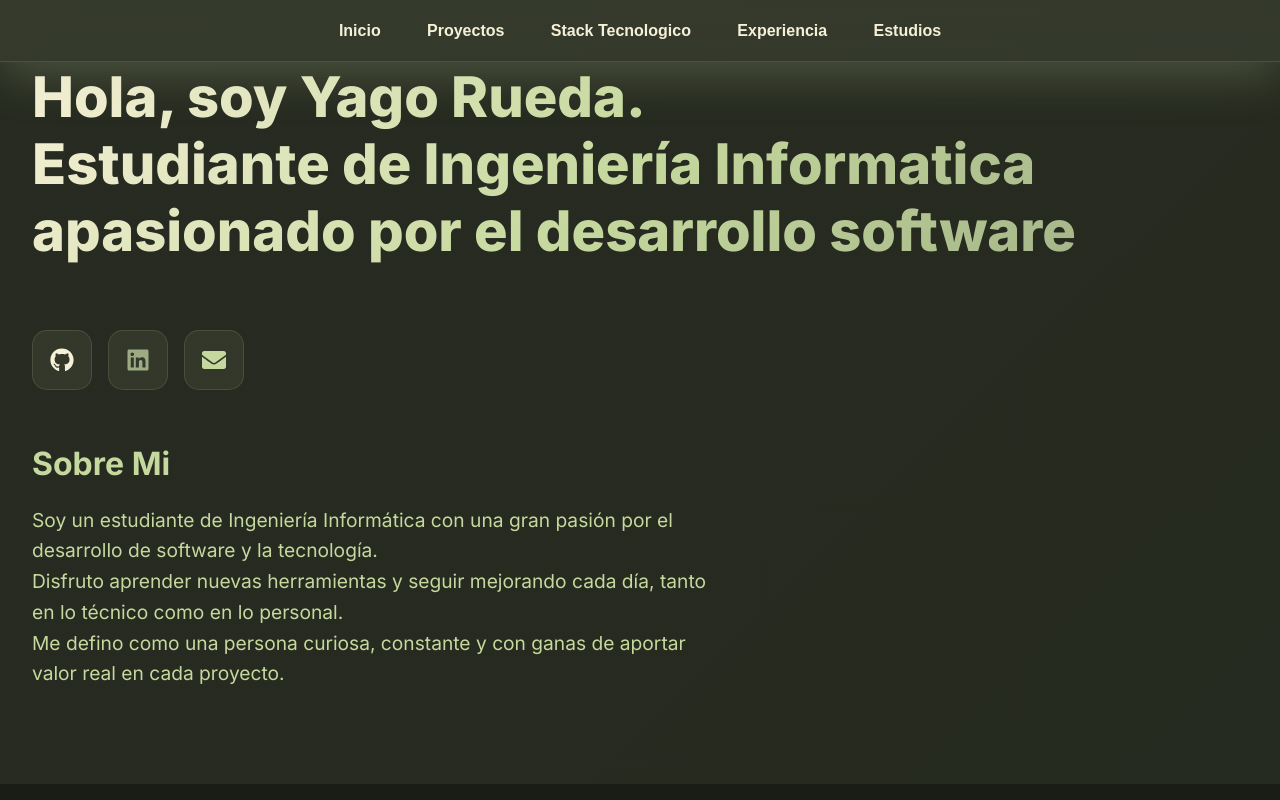
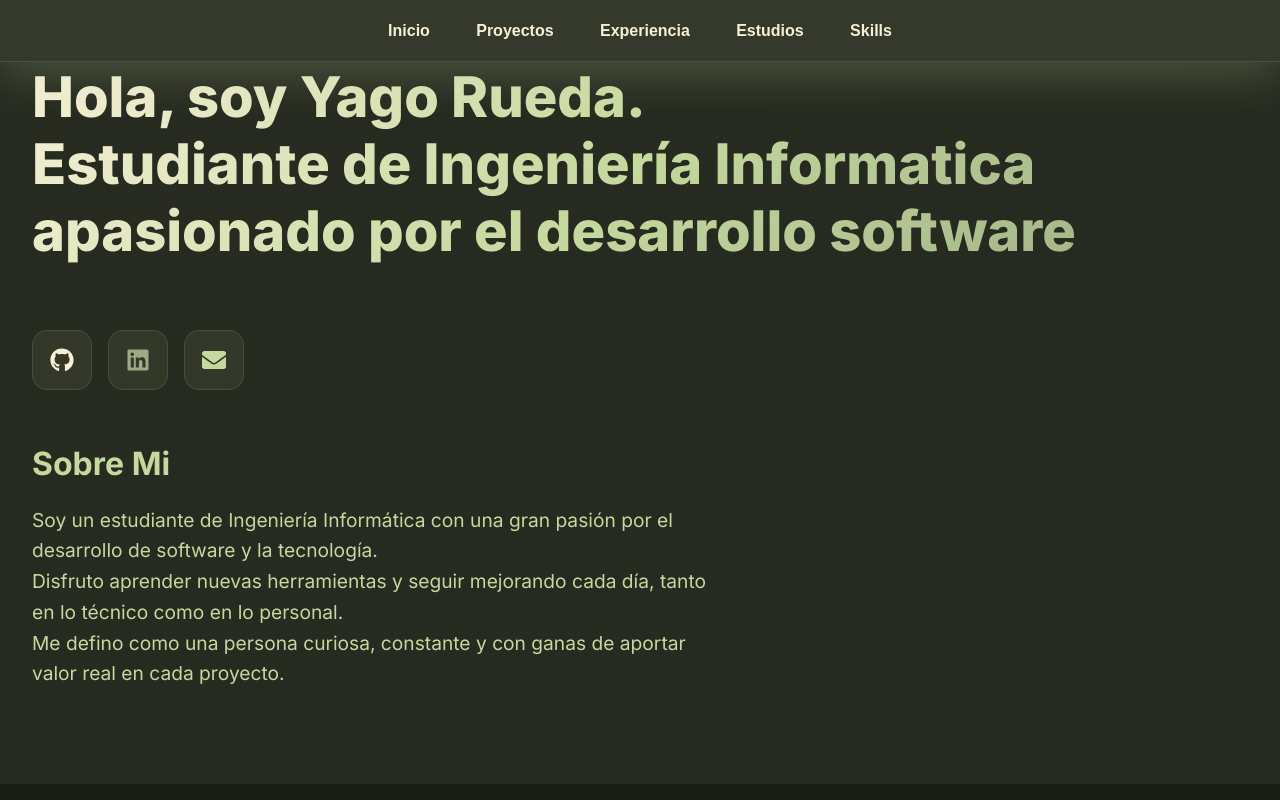
Before and after one commit to Yago-Rueda-24/Portfolio, a React (Vite) app: page /#/ in a window 1280 px wide. Shown: the top 800 px of the page. Built offline with nearby package versions, Linux system fonts and the light colour scheme.

Commit message:
Se ha movido la sección de stack al final y se ha renombrado como skills

```diff
--- a/src/components/Navbar.jsx
+++ b/src/components/Navbar.jsx
@@ -12,9 +12,9 @@ function Navbar() {
     <nav className="navbar">
       <button onClick={() => scrollToSection('home')}>Inicio</button>
       <button onClick={() => scrollToSection('projects')}>Proyectos</button>
-      <button onClick={() => scrollToSection('stackTecnologico')}>Stack Tecnologico</button>
       <button onClick={() => scrollToSection('experience')}>Experiencia</button>
       <button onClick={() => scrollToSection('estudios')}>Estudios</button>
+      <button onClick={() => scrollToSection('skills')}>Skills</button>
     </nav>
   );
 }
--- a/src/pages/Home.jsx
+++ b/src/pages/Home.jsx
@@ -79,24 +79,6 @@ export default function Home() {
                 </div>
             </section>
 
-            <section id="stackTecnologico" className="section">
-                <h1> Stack Tecnológico</h1>
-                <p>Estas son algunas de las tecnologías con las que suelo trabajar:</p>
-                <div className="technologies">
-                    <TechStack name={"Java"} logoUrl={"https://cdn.jsdelivr.net/gh/devicons/devicon@latest/icons/java/java-original.svg"}></TechStack>
-                    <TechStack name={"Springboot"} logoUrl={"https://cdn.jsdelivr.net/gh/devicons/devicon@latest/icons/spring/spring-original.svg"}></TechStack>
-                    <TechStack name={"TypeScript"} logoUrl={"https://cdn.jsdelivr.net/gh/devicons/devicon@latest/icons/typescript/typescript-original.svg"}></TechStack>
-                    <TechStack name={"NestJS"} logoUrl={"https://cdn.jsdelivr.net/gh/devicons/devicon@latest/icons/nestjs/nestjs-original.svg"}></TechStack>
-                    <TechStack name={"Sql"} logoUrl={"https://cdn.jsdelivr.net/gh/devicons/devicon@latest/icons/postgresql/postgresql-original.svg"}></TechStack>
-                    <TechStack name={"Python"} logoUrl={"https://cdn.jsdelivr.net/gh/devicons/devicon@latest/icons/python/python-original.svg"}></TechStack>
-                    <TechStack name={"C/C++"} logoUrl={"https://cdn.jsdelivr.net/gh/devicons/devicon@latest/icons/cplusplus/cplusplus-original.svg"}></TechStack>
-                    <TechStack name={"HTML5"} logoUrl={"https://cdn.jsdelivr.net/gh/devicons/devicon@latest/icons/html5/html5-original.svg"}></TechStack>
-                    <TechStack name={"CSS"} logoUrl={"https://cdn.jsdelivr.net/gh/devicons/devicon@latest/icons/css3/css3-original.svg"}></TechStack>
-                    <TechStack name={"JavaScript"} logoUrl={"https://cdn.jsdelivr.net/gh/devicons/devicon@latest/icons/javascript/javascript-plain.svg"}></TechStack>
-                    <TechStack name={"React"} logoUrl={"https://cdn.jsdelivr.net/gh/devicons/devicon@latest/icons/react/react-original.svg"}></TechStack>
-
-                </div>
-            </section>
 
             <section id="experience" className="section">
                 <h1>Experiencia</h1>
@@ -119,6 +101,24 @@ export default function Home() {
 
             </section>
 
+            <section id="skills" className="section">
+                <h1>Skills</h1>
+                <div className="technologies">
+                    <TechStack name={"Java"} logoUrl={"https://cdn.jsdelivr.net/gh/devicons/devicon@latest/icons/java/java-original.svg"}></TechStack>
+                    <TechStack name={"Springboot"} logoUrl={"https://cdn.jsdelivr.net/gh/devicons/devicon@latest/icons/spring/spring-original.svg"}></TechStack>
+                    <TechStack name={"TypeScript"} logoUrl={"https://cdn.jsdelivr.net/gh/devicons/devicon@latest/icons/typescript/typescript-original.svg"}></TechStack>
+                    <TechStack name={"NestJS"} logoUrl={"https://cdn.jsdelivr.net/gh/devicons/devicon@latest/icons/nestjs/nestjs-original.svg"}></TechStack>
+                    <TechStack name={"Sql"} logoUrl={"https://cdn.jsdelivr.net/gh/devicons/devicon@latest/icons/postgresql/postgresql-original.svg"}></TechStack>
+                    <TechStack name={"Python"} logoUrl={"https://cdn.jsdelivr.net/gh/devicons/devicon@latest/icons/python/python-original.svg"}></TechStack>
+                    <TechStack name={"C/C++"} logoUrl={"https://cdn.jsdelivr.net/gh/devicons/devicon@latest/icons/cplusplus/cplusplus-original.svg"}></TechStack>
+                    <TechStack name={"HTML5"} logoUrl={"https://cdn.jsdelivr.net/gh/devicons/devicon@latest/icons/html5/html5-original.svg"}></TechStack>
+                    <TechStack name={"CSS"} logoUrl={"https://cdn.jsdelivr.net/gh/devicons/devicon@latest/icons/css3/css3-original.svg"}></TechStack>
+                    <TechStack name={"JavaScript"} logoUrl={"https://cdn.jsdelivr.net/gh/devicons/devicon@latest/icons/javascript/javascript-plain.svg"}></TechStack>
+                    <TechStack name={"React"} logoUrl={"https://cdn.jsdelivr.net/gh/devicons/devicon@latest/icons/react/react-original.svg"}></TechStack>
+
+                </div>
+            </section>
+
         </>
     );
 }
```
